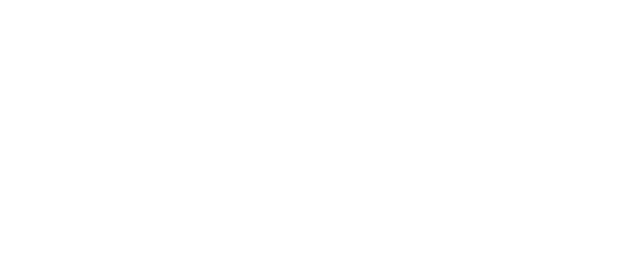
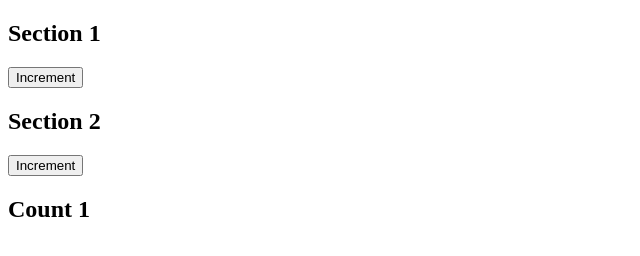
Before and after one commit to vijaygenius123/js_design_patterns, a plain HTML site: page singelton.html in a window 1280 px wide. Shown: the whole page, without its empty margins (0-640 px from the left). Drawn offline with Linux system fonts and the light colour scheme.

Commit message:
Example With HTML

```diff
--- a/singelton.html
+++ b/singelton.html
@@ -6,6 +6,20 @@
 </head>
 <body>
 
+<section>
+    <h1>Section 1</h1>
+    <button id="btn1">Increment</button>
+</section>
+
+<section>
+    <h1>Section 2</h1>
+    <button id="btn2">Increment</button>
+</section>
+
+<section>
+    <h2>Count <span id="count"></span></h2>
+</section>
+
 <script src="./singelton.js"></script>
 </body>
 </html>
--- a/singelton.js
+++ b/singelton.js
@@ -11,7 +11,9 @@ const Singelton = (function () {
                 return this.numProcess;
             },
             incrementCount: () => {
+                const span = document.getElementById('count')
                 this.numProcess = this.numProcess + 1
+                span.innerText = this.numProcess;
                 return this.numProcess
             }
         }
@@ -47,3 +49,15 @@ console.log(processManager.incrementCount())
 
 console.log(processManager.getProcessCount())
 console.log(processManager2.getProcessCount())
+
+
+const btn1 = document.getElementById('btn1')
+const btn2 = document.getElementById('btn2')
+
+btn1.addEventListener('click', () => {
+    processManager.incrementCount()
+})
+
+btn2.addEventListener('click', () => {
+    processManager2.incrementCount()
+})
```
